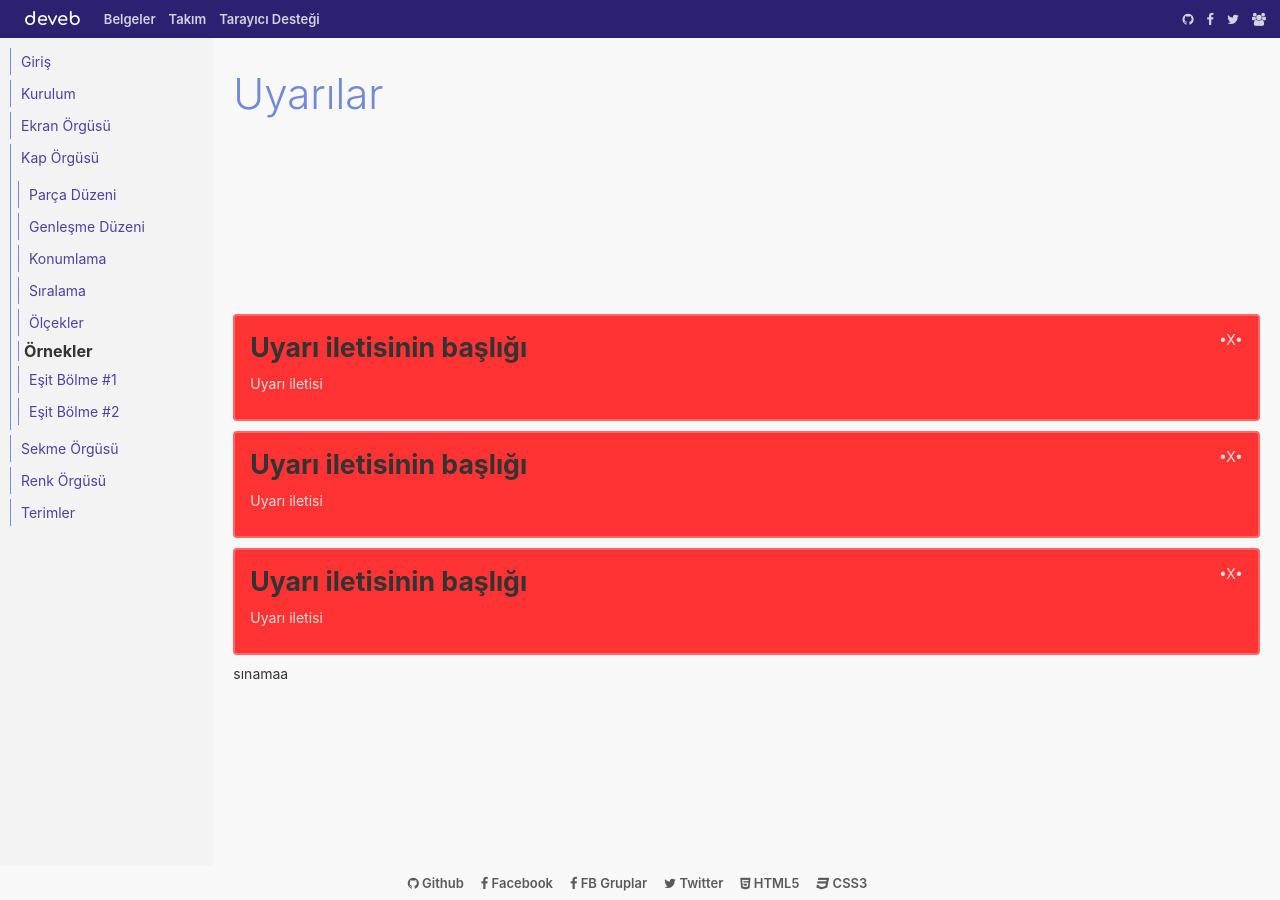
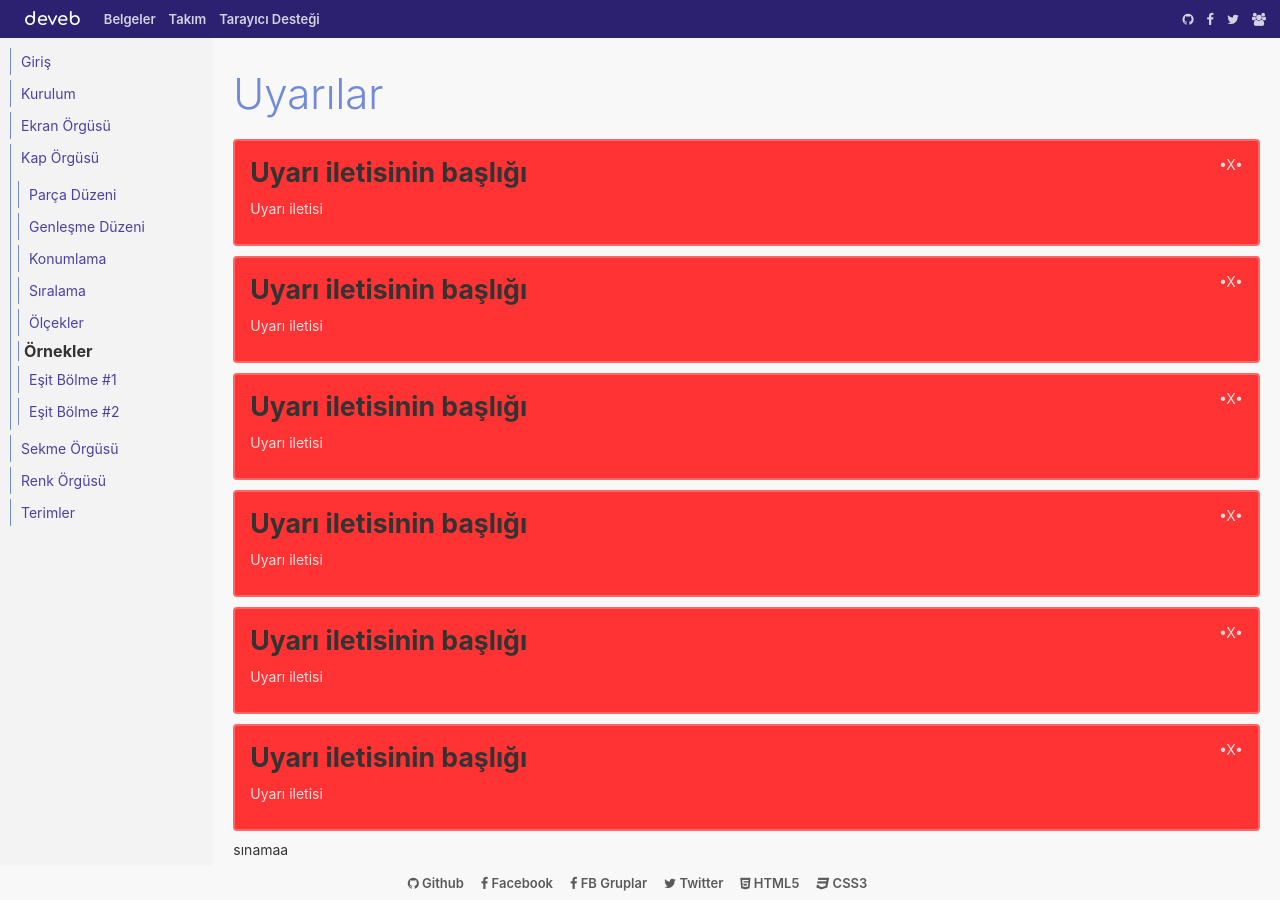
Before and after one commit to data-deveb/data-deveb.github.io, a Jekyll site: the page built from belgeler/uyarilar.html, in a window 1280 px wide. Built offline with Jekyll 4.4.1, drawn with Linux system fonts in a browser that asks for light colours.

Commit message:
G. Uyarılar.

```diff
--- a/belgeler/uyarilar.html
+++ b/belgeler/uyarilar.html
@@ -12,7 +12,7 @@
       </div>
       <label for="im1521733043622">•X•</label>
     </div>
-    <input id="im1521733043623" type="checkbox" name="2">
+    <input id="im1521733043623" type="checkbox" name="1">
     <div>
       <div>
         <h2>Uyarı iletisinin başlığı</h2>
@@ -20,7 +20,7 @@
       </div>
       <label for="im1521733043623">•X•</label>
     </div>
-    <input id="im152173304362a" type="checkbox" name="3">
+    <input id="im152173304362a" type="checkbox" name="1">
     <div>
       <div>
         <h2>Uyarı iletisinin başlığı</h2>
@@ -28,5 +28,29 @@
       </div>
       <label for="im152173304362a">•X•</label>
     </div>
+    <input id="im152173304362b" type="checkbox" name="1">
+    <div>
+      <div>
+        <h2>Uyarı iletisinin başlığı</h2>
+        <p>Uyarı iletisi</p>
+      </div>
+      <label for="im152173304362b">•X•</label>
+    </div>
+    <input id="im152173304362c" type="checkbox" name="1">
+    <div>
+      <div>
+        <h2>Uyarı iletisinin başlığı</h2>
+        <p>Uyarı iletisi</p>
+      </div>
+      <label for="im152173304362c">•X•</label>
+    </div>
+    <input id="im152173304362d" type="checkbox" name="1">
+    <div>
+      <div>
+        <h2>Uyarı iletisinin başlığı</h2>
+        <p>Uyarı iletisi</p>
+      </div>
+      <label for="im152173304362d">•X•</label>
+    </div>
   </div>
   <div>sınamaa</div>
```
